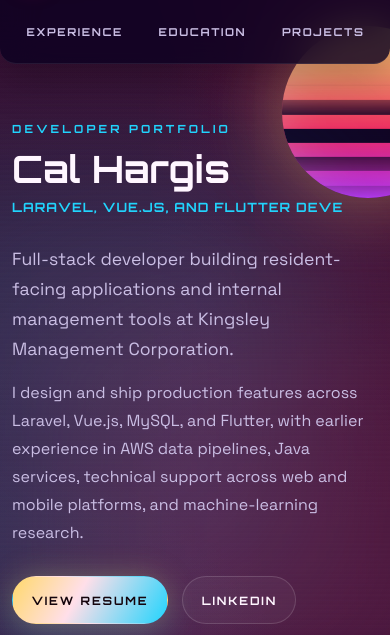
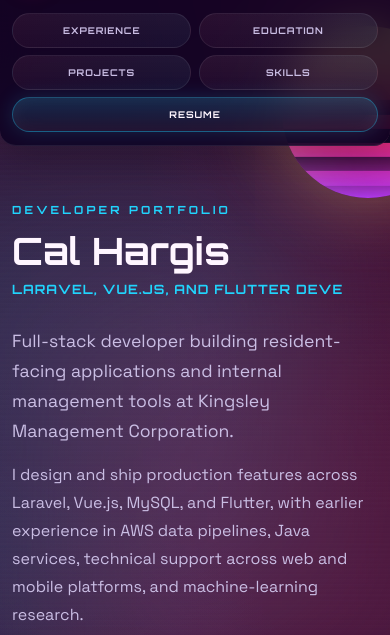
Before and after one commit to calhargis/resume, a plain HTML site: page index.html in a window 390 px wide. Shown: the part 70-705 px from the top of the page. Drawn offline with Linux system fonts and the light colour scheme.

Commit message:
mobile menu adjustments

```diff
--- a/_astro/index@_@astro.D9ULiLFI.css
+++ b/_astro/index@_@astro.D9ULiLFI.css
@@ -1271,6 +1271,27 @@
   .button {
     justify-content: center;
   }
+  .topbar__nav {
+    display: grid;
+    grid-template-columns: repeat(2, minmax(0, 1fr));
+    gap: 0.45rem;
+    overflow: visible;
+  }
+  .topbar__nav a {
+    min-width: 0;
+    width: 100%;
+    padding: 0.68rem 0.55rem;
+    border-color: #ffffff14;
+    background:
+      linear-gradient(180deg, #ffffff0c, #ffffff05),
+      linear-gradient(120deg, #ff2e630a, #21d4fd0a);
+    font-size: 0.58rem;
+    letter-spacing: 0.1em;
+    text-align: center;
+  }
+  .topbar__nav a:last-child {
+    grid-column: 1 / -1;
+  }
   .section {
     padding: 3.6rem 0;
   }
```
